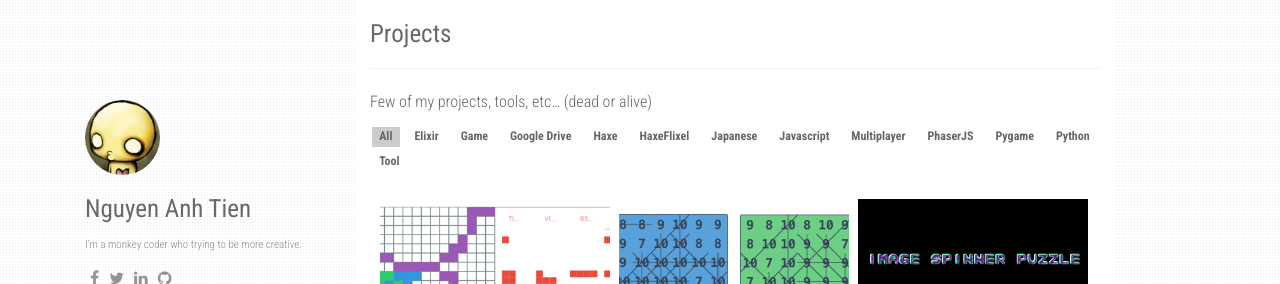
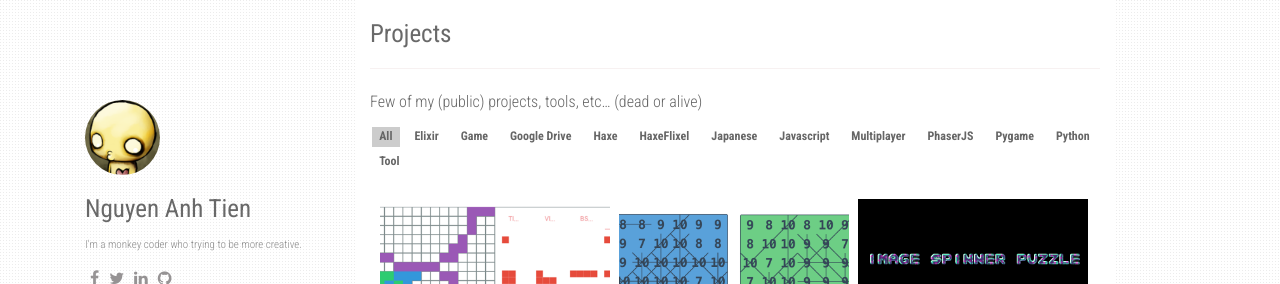
Before and after one commit to vigov5/vigov5.github.io, a Jekyll site: the page built from projects.md, in a window 1280 px wide and 1256 px high. Shown: the top 284 px of the window. Built offline with Jekyll 4.4.1, drawn with Linux system fonts in a browser that asks for light colours; nearby versions of some CDN libraries; part of the change alters nothing that is shown.

```diff
--- a/_layouts/default.html
+++ b/_layouts/default.html
@@ -170,5 +170,14 @@ layout: compress
     <script src="/static/js/super-search.js"></script>
     <script src="/static/js/thickbox-compressed.js"></script>
     <script src="/static/js/projects.js"></script>
+    <script type="text/x-mathjax-config">
+      MathJax.Hub.Config({
+      tex2jax: {
+        inlineMath: [['$','$'], ['\\(','\\)']],
+        processEscapes: true
+      }
+    });
+    </script>
+    <script src="https://cdnjs.cloudflare.com/ajax/libs/mathjax/2.7.0/MathJax.js?config=TeX-AMS-MML_HTMLorMML" type="text/javascript"></script>
   </body>
 </html>
--- a/projects.md
+++ b/projects.md
@@ -4,4 +4,4 @@ title: Projects
 permalink: /projects/
 ---
 
-Few of my projects, tools, etc... (dead or alive)
+Few of my (public) projects, tools, etc... (dead or alive)
```
